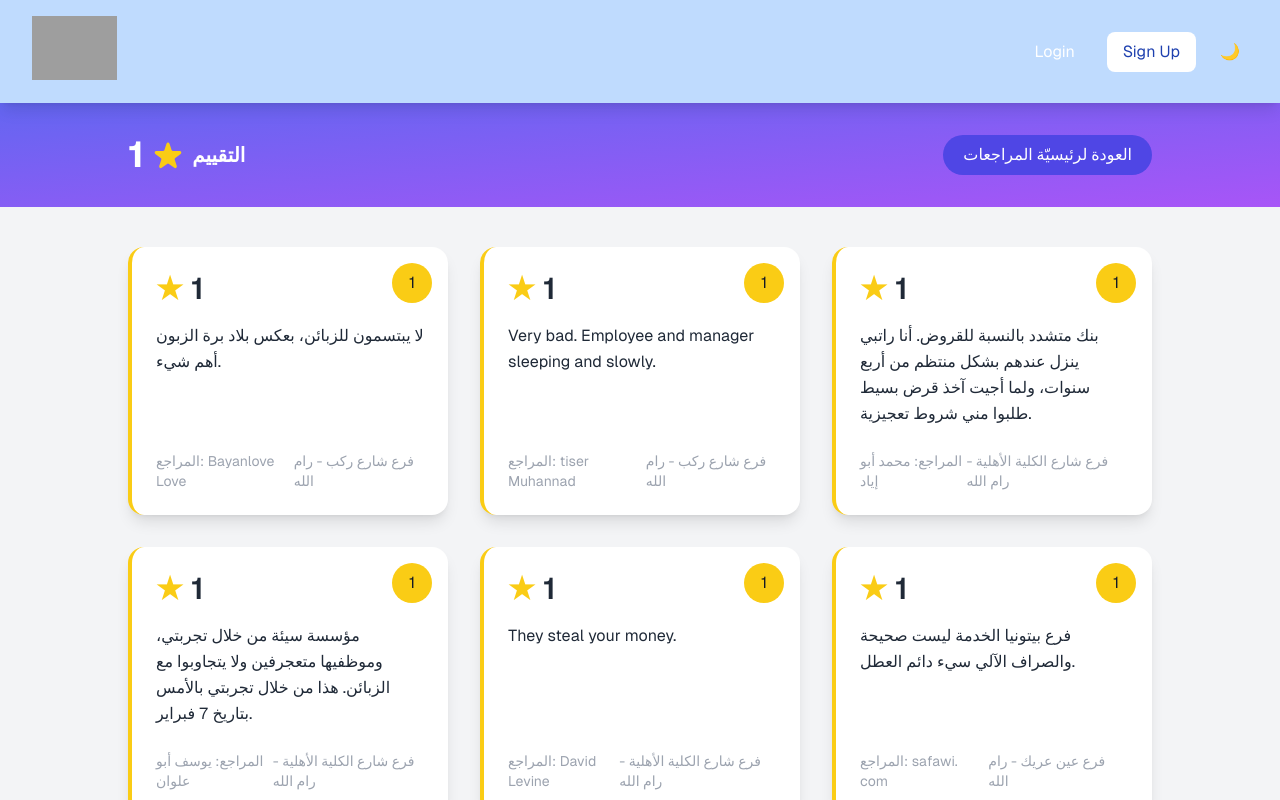
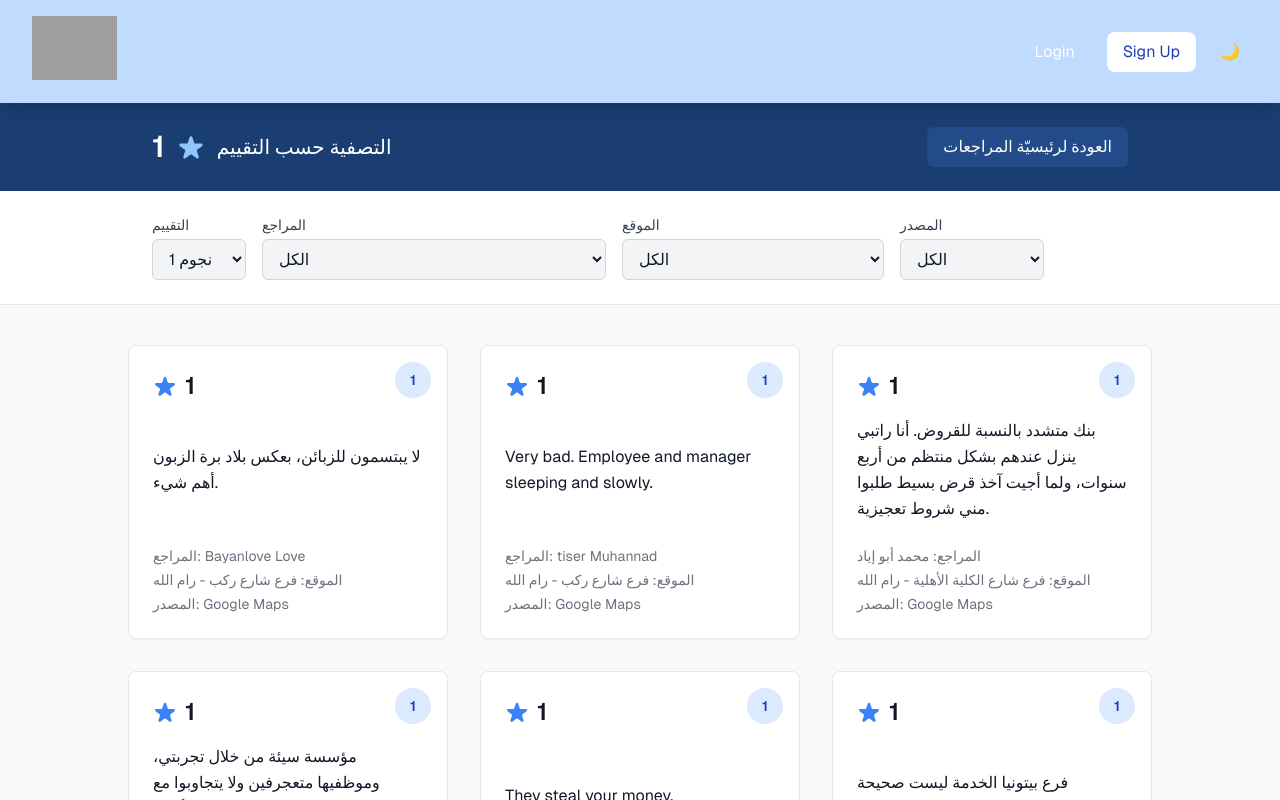
Before and after one commit to Nsralla/Retrieval-Augmented-Generation-and-Prompt-Engineering-for-Institutional-Profiling-at-the-Bank-of-Pal, a React (Vite) app in the folder Frontend/: page /reviews/rating/1 in a window 1280 px wide. Shown: the top 800 px of the page. Built offline with nearby package versions, Linux system fonts and the light colour scheme; grey boxes are pictures that could not be loaded.

Commit message:
adding search filtering on branch reviews

```diff
--- a/Frontend/src/pages/reviews/ReviewsByRating.tsx
+++ b/Frontend/src/pages/reviews/ReviewsByRating.tsx
@@ -16,102 +16,227 @@ interface Review {
 }
 
 const ReviewsByRating: React.FC = () => {
+  // URL-based filter for stars (rating)
   const { star } = useParams<{ star: string }>();
-  const rating = parseInt(star || '0', 10);
+  const initialRating = parseInt(star || '0', 10);
+
+  // Local state for all filters
+  const [filterStars, setFilterStars] = useState<number>(isNaN(initialRating) ? 0 : initialRating);
+  const [filterReviewer, setFilterReviewer] = useState<string>('All');
+  const [filterLocation, setFilterLocation] = useState<string>('All');
+  const [filterSource, setFilterSource] = useState<string>('All');
+
+  // State to hold filtered reviews
   const [filteredReviews, setFilteredReviews] = useState<Review[]>([]);
+
   const { isDarkMode } = useTheme();
 
+  // Extract unique values for dropdown options
+  const allReviews = reviewsDataRaw as Review[];
+  const uniqueStars = Array.from(new Set(allReviews.map((r) => r.stars))).sort((a, b) => a - b);
+  const uniqueReviewers = Array.from(new Set(allReviews.map((r) => r.reviewer))).sort();
+  const uniqueLocations = Array.from(new Set(allReviews.map((r) => r.location))).sort();
+  const uniqueSources = Array.from(new Set(allReviews.map((r) => r.source))).sort();
+
+  // Whenever any filter changes, recompute filteredReviews
   useEffect(() => {
-    if (!isNaN(rating)) {
-      const matches = (reviewsDataRaw as Review[]).filter((r) => r.stars === rating);
+    let matches = allReviews;
+
+    if (filterStars > 0) {
+      matches = matches.filter((r) => r.stars === filterStars);
+    }
+    if (filterReviewer !== 'All') {
+      matches = matches.filter((r) => r.reviewer === filterReviewer);
+    }
+    if (filterLocation !== 'All') {
+      matches = matches.filter((r) => r.location === filterLocation);
+    }
+    if (filterSource !== 'All') {
+      matches = matches.filter((r) => r.source === filterSource);
+    }
+
     setFilteredReviews(matches);
-    }
-  }, [rating]);
+  }, [filterStars, filterReviewer, filterLocation, filterSource, allReviews]);
 
   return (
-    <div className={`${isDarkMode ? 'bg-gray-900' : 'bg-gray-100'} min-h-screen flex flex-col`}>
+    <div className={`${isDarkMode ? 'bg-gray-900 text-gray-100' : 'bg-gray-50 text-gray-900'} min-h-screen flex flex-col font-sans`}>
+      {/* Navbar */}
       <Navbar />
 
       {/* Header Section */}
-      <section className={`w-full`}>
-        <div
-          className={`
-            w-full py-8 px-6
-            bg-gradient-to-br
-            ${isDarkMode ? 'from-indigo-800 to-purple-800 text-white' : 'from-indigo-500 to-purple-500 text-white'}
-          `}
+      <header className={`${isDarkMode ? 'bg-[#1a3350] text-white' : 'bg-[#1a3e72] text-white'} w-full py-6 shadow`}>
+        <div className="max-w-5xl mx-auto flex items-center justify-between px-6">
+          <h2 className="flex items-center space-x-3">
+            <span className="text-3xl font-semibold">{filterStars > 0 ? filterStars : '-'}</span>
+            <svg
+              className="w-7 h-7 text-blue-300"
+              fill="currentColor"
+              viewBox="0 0 20 20"
+              aria-hidden="true"
             >
-          <div className="max-w-5xl mx-auto flex items-center justify-between">
-            <h2 className="text-4xl font-bold flex items-center space-x-2">
-              <span>{rating}</span>
-              <svg className="w-8 h-8 text-yellow-400" fill="currentColor" viewBox="0 0 20 20">
               <path d="M9.049 2.927c.3-.921 1.603-.921 1.902 0l1.286 3.96a1 1 0 00.95.69h4.15c.969 0 1.371 1.24.588 1.81l-3.357 2.44a1 1 0 00-.364 1.118l1.287 3.959c.3.921-.755 1.688-1.54 1.118l-3.356-2.44a1 1 0 00-1.175 0l-3.357 2.44c-.785.57-1.84-.197-1.54-1.118l1.286-3.959a1 1 0 00-.364-1.118L2.075 9.387c-.783-.57-.38-1.81.588-1.81h4.15a1 1 0 00.95-.69l1.286-3.96z" />
             </svg>
-              <span className="text-xl">التقييم</span>
+            <span className="text-xl font-medium">التصفية حسب التقييم</span>
           </h2>
+
           <Link
             to="/reviews"
             className={`
-                px-5 py-2 rounded-full font-medium transition
+              px-4 py-2 rounded-md font-medium transition
               ${isDarkMode
-                  ? 'bg-teal-500 hover:bg-teal-400 text-gray-900'
-                  : 'bg-indigo-600 hover:bg-indigo-500 text-white'
-                }
+                ? 'bg-[#2e4a75] hover:bg-[#273e64] text-gray-100'
+                : 'bg-[#234b8a] hover:bg-[#1d3d75] text-white'}
             `}
           >
             العودة لرئيسيّة المراجعات
           </Link>
         </div>
+      </header>
+
+      {/* Filter Controls */}
+      <section className="bg-white dark:bg-gray-800 border-b border-gray-200 dark:border-gray-700 py-6">
+        <div className="max-w-5xl mx-auto flex flex-wrap gap-4 px-6">
+          {/* Stars Filter */}
+          <div className="flex flex-col">
+            <label className="text-sm font-medium mb-1 text-gray-700 dark:text-gray-300">التقييم</label>
+            <select
+              value={filterStars}
+              onChange={(e) => setFilterStars(Number(e.target.value))}
+              className={`
+                px-3 py-2 rounded-md bg-gray-100 dark:bg-gray-700 border border-gray-300 dark:border-gray-600
+                focus:outline-none focus:ring-2 focus:ring-blue-500 text-gray-900 dark:text-gray-100
+              `}
+            >
+              <option value={0}>الكل</option>
+              {uniqueStars.map((s) => (
+                <option key={s} value={s}>{s} نجوم</option>
+              ))}
+            </select>
+          </div>
+
+          {/* Reviewer Filter */}
+          <div className="flex flex-col">
+            <label className="text-sm font-medium mb-1 text-gray-700 dark:text-gray-300">المراجع</label>
+            <select
+              value={filterReviewer}
+              onChange={(e) => setFilterReviewer(e.target.value)}
+              className={`
+                px-3 py-2 rounded-md bg-gray-100 dark:bg-gray-700 border border-gray-300 dark:border-gray-600
+                focus:outline-none focus:ring-2 focus:ring-blue-500 text-gray-900 dark:text-gray-100
+              `}
+            >
+              <option value="All">الكل</option>
+              {uniqueReviewers.map((rev) => (
+                <option key={rev} value={rev}>{rev}</option>
+              ))}
+            </select>
+          </div>
+
+          {/* Location Filter */}
+          <div className="flex flex-col">
+            <label className="text-sm font-medium mb-1 text-gray-700 dark:text-gray-300">الموقع</label>
+            <select
+              value={filterLocation}
+              onChange={(e) => setFilterLocation(e.target.value)}
+              className={`
+                px-3 py-2 rounded-md bg-gray-100 dark:bg-gray-700 border border-gray-300 dark:border-gray-600
+                focus:outline-none focus:ring-2 focus:ring-blue-500 text-gray-900 dark:text-gray-100
+              `}
+            >
+              <option value="All">الكل</option>
+              {uniqueLocations.map((loc) => (
+                <option key={loc} value={loc}>{loc}</option>
+              ))}
+            </select>
+          </div>
+
+          {/* Source Filter */}
+          <div className="flex flex-col">
+            <label className="text-sm font-medium mb-1 text-gray-700 dark:text-gray-300">المصدر</label>
+            <select
+              value={filterSource}
+              onChange={(e) => setFilterSource(e.target.value)}
+              className={`
+                px-3 py-2 rounded-md bg-gray-100 dark:bg-gray-700 border border-gray-300 dark:border-gray-600
+                focus:outline-none focus:ring-2 focus:ring-blue-500 text-gray-900 dark:text-gray-100
+              `}
+            >
+              <option value="All">الكل</option>
+              {uniqueSources.map((src) => (
+                <option key={src} value={src}>{src}</option>
+              ))}
+            </select>
+          </div>
         </div>
       </section>
 
       {/* Reviews Grid */}
-      <section className="flex-1 overflow-y-auto py-10 px-6">
+      <main className="flex-1 overflow-y-auto py-10 px-6">
         <div className="max-w-5xl mx-auto">
           {filteredReviews.length === 0 ? (
             <div className="flex flex-col items-center justify-center h-64">
               <p className={`${isDarkMode ? 'text-gray-300' : 'text-gray-600'} text-lg`}>
-                لا توجد مراجعات بهذا التقييم حاليًا.
+                لا توجد مراجعات تطابق المعايير المحددة.
               </p>
             </div>
           ) : (
             <div className="grid grid-cols-1 md:grid-cols-2 lg:grid-cols-3 gap-8">
               {filteredReviews.map((rev, idx) => (
                 rev.review && (
-                  <motion.div
+                  <motion.article
                     key={idx}
-                    initial={{ opacity: 0, scale: 0.95 }}
-                    animate={{ opacity: 1, scale: 1 }}
-                    transition={{ duration: 0.4, delay: idx * 0.1 }}
+                    initial={{ opacity: 0, translateY: 10 }}
+                    animate={{ opacity: 1, translateY: 0 }}
+                    transition={{ duration: 0.3, delay: idx * 0.1 }}
                     className={`
-                      relative flex flex-col justify-between p-6 rounded-2xl shadow-lg
-                      ${isDarkMode ? 'bg-gray-700 text-gray-100' : 'bg-white text-gray-800'}
-                      border-l-4 ${isDarkMode ? 'border-yellow-500' : 'border-yellow-400'}
-                      hover:shadow-2xl hover:scale-105 transition-transform duration-300
+                      relative flex flex-col justify-between p-6 rounded-lg shadow-sm
+                      ${isDarkMode ? 'bg-gray-800 border border-gray-700' : 'bg-white border border-gray-200'}
+                      hover:shadow-md transition-shadow duration-200
                     `}
                   >
+                    {/* Star and Rating */}
                     <div className="flex items-center mb-4">
-                      <span className="text-3xl font-bold mr-2 text-yellow-400">
-                        ★
-                      </span>
-                      <span className="text-3xl font-semibold">{rev.stars}</span>
+                      <svg
+                        className="w-6 h-6 text-blue-500 mr-2"
+                        fill="currentColor"
+                        viewBox="0 0 20 20"
+                        aria-hidden="true"
+                      >
+                        <path d="M9.049 2.927c.3-.921 1.603-.921 1.902 0l1.286 3.96a1 1 0 00.95.69h4.15c.969 0 1.371 1.24.588 1.81l-3.357 2.44a1 1 0 00-.364 1.118l1.287 3.959c.3.921-.755 1.688-1.54 1.118l-3.356-2.44a1 1 0 00-1.175 0l-3.357 2.44c-.785.57-1.84-.197-1.54-1.118l1.286-3.959a1 1 0 00-.364-1.118L2.075 9.387c-.783-.57-.38-1.81.588-1.81h4.15a1 1 0 00.95-.69l1.286-3.96z" />
+                      </svg>
+                      <span className="text-2xl font-semibold">{rev.stars}</span>
                     </div>
-                    <p className="mb-6 leading-relaxed flex-1">{rev.review}</p>
-                    <div className="flex items-center justify-between text-sm text-gray-400">
+
+                    {/* Review Text */}
+                    <p className="mb-6 leading-relaxed text-base">
+                      {rev.review}
+                    </p>
+
+                    {/* Reviewer & Location */}
+                    <footer className="flex flex-col space-y-1 text-sm text-gray-500">
                       <span>المراجع: {rev.reviewer}</span>
-                      <span>{rev.location}</span>
-                    </div>
-                    <div className="absolute top-4 right-4 flex items-center justify-center
-                                    bg-yellow-400 text-gray-900 w-10 h-10 rounded-full">
+                      <span>الموقع: {rev.location}</span>
+                      <span>المصدر: {rev.source}</span>
+                    </footer>
+
+                    {/* Overlay Rating Badge */}
+                    <div
+                      className={`
+                        absolute top-4 right-4 flex items-center justify-center
+                        ${isDarkMode ? 'bg-blue-600 text-white' : 'bg-blue-100 text-blue-800'}
+                        w-9 h-9 rounded-full text-sm font-semibold
+                      `}
+                      aria-label={`تقييم ${rev.stars}`}
+                    >
                       {rev.stars}
                     </div>
-                  </motion.div>
+                  </motion.article>
                 )
               ))}
             </div>
           )}
         </div>
-      </section>
+      </main>
     </div>
   );
 };
```
Also changed, not shown: Frontend/src/pages/reviews/reviews_home.tsx (+33 -23 lines), 1 other file (tests, documents, lock files or other folders). Lines whose indentation alone changed are shown as unchanged.
